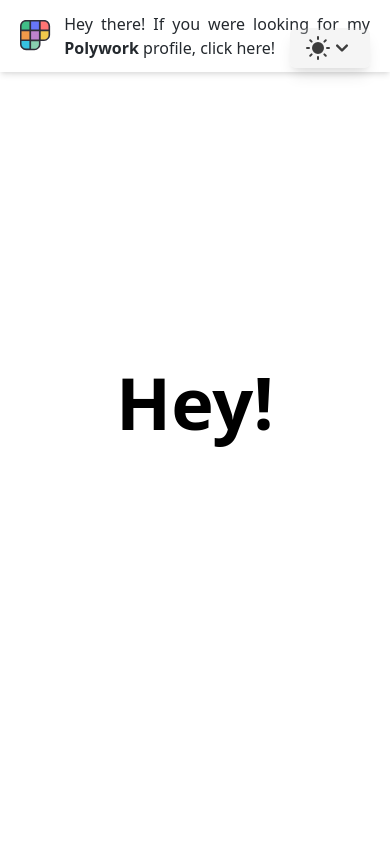
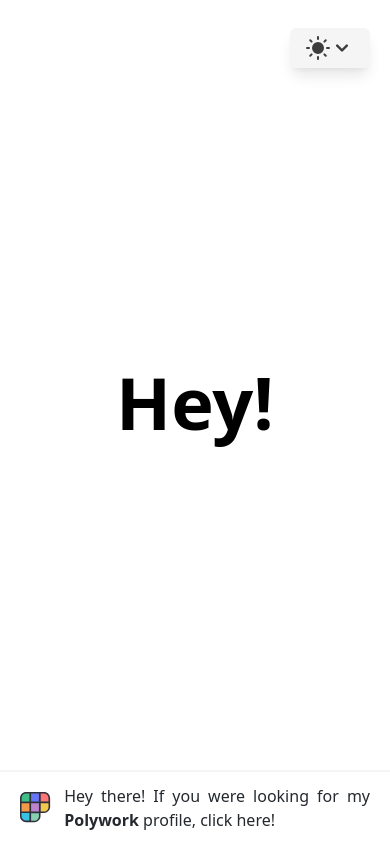
Before and after one commit to nocategory/joao.codes, a Next.js app: page / in a window 390 px wide. Built offline with nearby package versions, Linux system fonts and the light colour scheme.

Commit message:
style: improvements to PolyworkWarn component in dark mode

```diff
--- a/components/Layout.tsx
+++ b/components/Layout.tsx
@@ -1,7 +1,7 @@
 type Children = { children: React.ReactNode }
 
 const Layout = ({ children }: Children): JSX.Element => (
-  <div className="flex justify-center items-center h-screen bg-white dark:bg-[#24292e]">
+  <div className="flex flex-col justify-center items-center h-screen bg-white dark:bg-[#24292e]">
     {children}
   </div>
 )
--- a/components/PolyworkWarn.tsx
+++ b/components/PolyworkWarn.tsx
@@ -2,11 +2,11 @@ import Image from 'next/image'
 
 const PolyworkWarn = (): JSX.Element => (
   <a href="https://www.poly.joao.codes/" className="flex justify-center fixed">
-    <div className="py-3 px-5 bg-white bg-opacity-[85] overflow-hidden flex w-full md:w-[60%] lg:w-[40%] xl:w-[38%] justify-evenly items-center md:rounded-bl-md md:rounded-br-md select-none text-justify fixed top-0 shadow-md">
+    <div className="py-3 px-5 bg-white dark:bg-[#a0a0a047] bg-opacity-[85] overflow-hidden flex w-full md:w-[60%] lg:w-[40%] xl:w-[38%] justify-evenly items-center md:rounded-bl-md md:rounded-br-md select-none text-justify fixed bottom-0 md:bottom-auto md:top-0 shadow-md border-t-2 border-gray-200 border-opacity-40 md:border-none">
       <div className="pr-3 flex flex-wrap">
         <Image src="/polywork.svg" width={52} height={52} />
       </div>
-      <p className="text-[#24292e]">
+      <p className="text-[#24292e] dark:text-white">
         Hey there! If you were looking for my <b>Polywork</b> profile, click
         here!
       </p>
```
